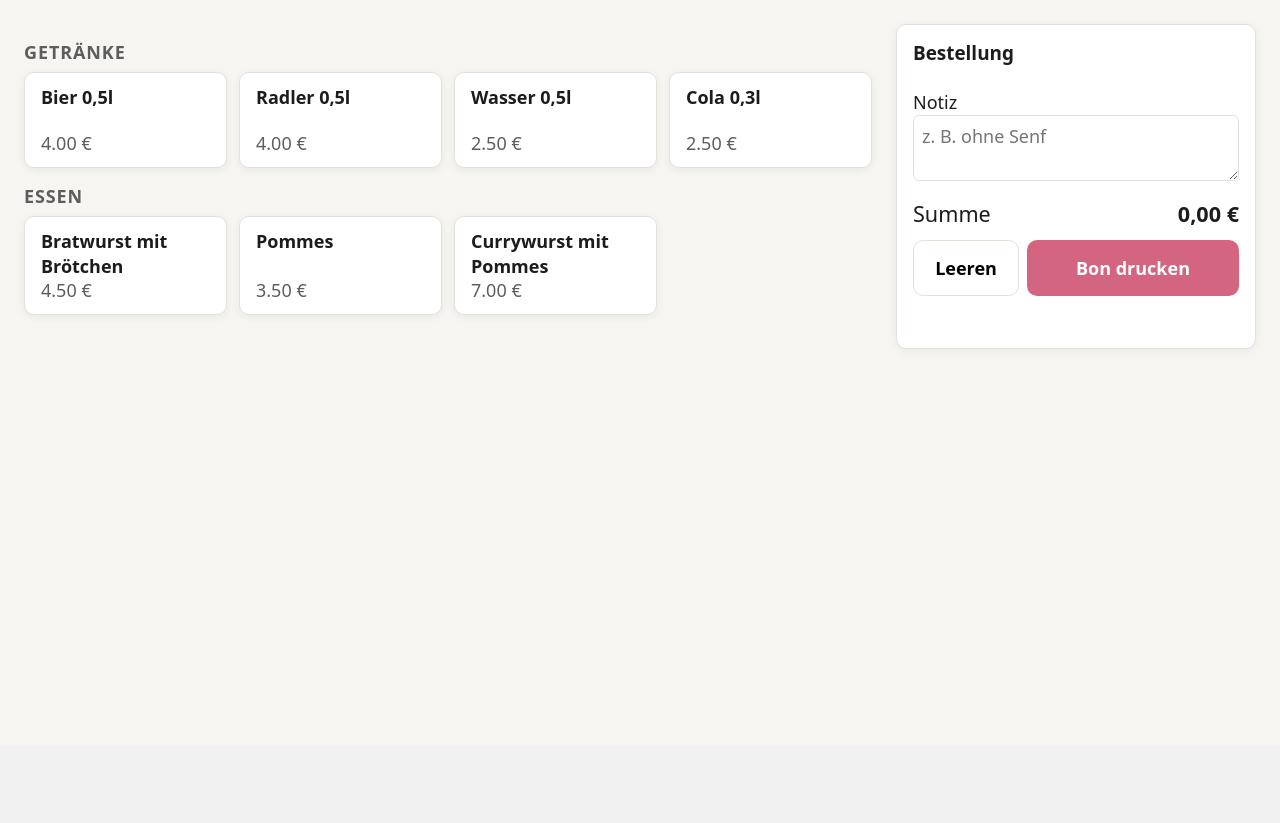
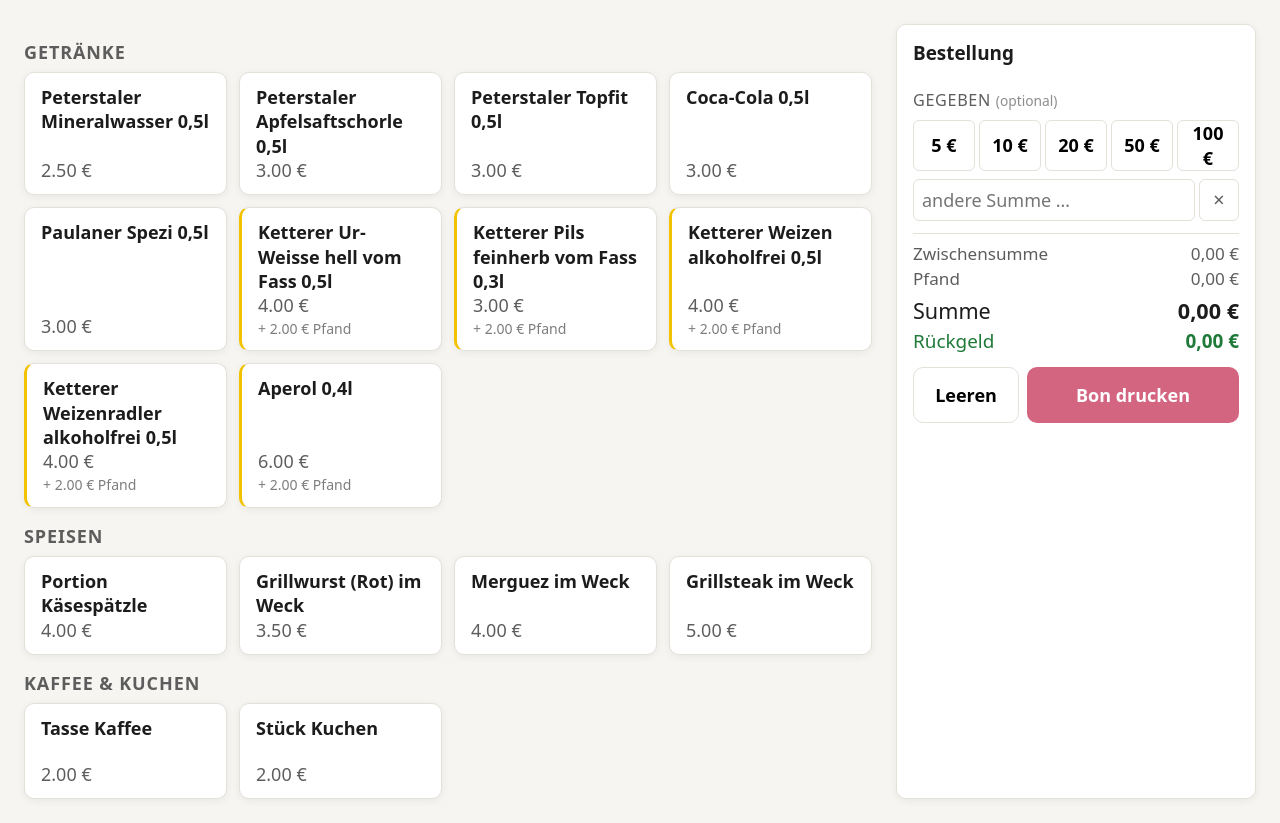
Before and after one commit to mose1020/rto_bonsystem, a Flask app: page / in a window 1280 px wide. Shown: the part 55-878 px from the top of the page. Before the commit the page ends 404 px from the top, so only its background shows below. Run offline with Flask 3, Linux system fonts and the light colour scheme.

Commit message:
update :D

```diff
--- a/app/static/css/app.css
+++ b/app/static/css/app.css
@@ -99,7 +99,20 @@ html, body {
 .product:hover { border-color: var(--c-ink-muted); }
 .product:active { transform: scale(0.98); }
 .product__name { font-weight: 600; }
-.product__price { color: var(--c-ink-muted); }
+.product__price {
+  color: var(--c-ink-muted);
+  display: flex;
+  flex-direction: column;
+  gap: 2px;
+}
+.product__deposit {
+  font-size: 0.78em;
+  color: var(--c-ink-muted);
+  opacity: 0.8;
+}
+.product--deposit {
+  border-left: 3px solid var(--c-accent);
+}
 
 .cart {
   position: sticky;
@@ -144,20 +157,101 @@ html, body {
   cursor: pointer;
 }
 
-.cart__note textarea {
-  width: 100%;
+.cart__tendered {
+  display: flex;
+  flex-direction: column;
+  gap: var(--space-2);
+}
+.cart__tendered-label {
+  font-size: 0.9rem;
+  color: var(--c-ink-muted);
+  text-transform: uppercase;
+  letter-spacing: 0.04em;
+}
+.cart__optional {
+  text-transform: none;
+  letter-spacing: 0;
+  font-size: 0.85em;
+  opacity: 0.7;
+}
+.cart__tendered-buttons {
+  display: grid;
+  grid-template-columns: repeat(5, 1fr);
+  gap: var(--space-1);
+}
+.btn-tender {
+  min-height: 44px;
+  padding: 0 var(--space-2);
+  border: 1px solid var(--c-border);
+  border-radius: var(--radius-sm);
+  background: var(--c-surface);
+  font: inherit;
+  font-weight: 600;
+  cursor: pointer;
+}
+.btn-tender:hover { border-color: var(--c-ink-muted); }
+.btn-tender--active {
+  background: var(--c-accent);
+  border-color: var(--c-accent);
+  color: var(--c-ink);
+}
+.cart__tendered-custom {
+  display: grid;
+  grid-template-columns: 1fr auto;
+  gap: var(--space-1);
+}
+.cart__tendered-custom input {
   padding: var(--space-2);
   border: 1px solid var(--c-border);
   border-radius: var(--radius-sm);
   font: inherit;
-  resize: vertical;
 }
+.btn-clear {
+  min-width: 40px;
+  border: 1px solid var(--c-border);
+  border-radius: var(--radius-sm);
+  background: var(--c-surface);
+  font: inherit;
+  font-size: 1.1rem;
+  line-height: 1;
+  cursor: pointer;
+  color: var(--c-ink-muted);
+}
+.btn-clear:hover { border-color: var(--c-ink-muted); color: var(--c-ink); }
 
+.cart__totals {
+  display: flex;
+  flex-direction: column;
+  gap: 2px;
+  border-top: 1px solid var(--c-border);
+  padding-top: var(--space-2);
+}
+.cart__row-total {
+  display: flex;
+  justify-content: space-between;
+  font-size: 0.95rem;
+  color: var(--c-ink-muted);
+}
 .cart__total {
   display: flex;
   justify-content: space-between;
   font-size: 1.2rem;
+  margin-top: var(--space-1);
 }
+.cart__row-total--change {
+  font-size: 1.05rem;
+  color: var(--c-success);
+  margin-top: 2px;
+}
+.cart__row-total--change strong { font-weight: 700; }
+.cart__row-total--short { color: var(--c-danger); }
+.cart__deposit-hint {
+  display: block;
+  font-size: 0.8em;
+  color: var(--c-ink-muted);
+  opacity: 0.85;
+}
+.cart__name { font-weight: 500; }
 
 .cart__actions { display: grid; grid-template-columns: 1fr 2fr; gap: var(--space-2); }
 
--- a/app/static/js/app.js
+++ b/app/static/js/app.js
@@ -1,37 +1,109 @@
 (() => {
-  const cart = new Map(); // id -> {id, name, price, quantity}
+  const cart = new Map(); // id -> {id, name, price, deposit, quantity}
+  let tendered = null;    // null oder Zahl in EUR
+
   const list = document.getElementById("cart-list");
+  const subtotalEl = document.getElementById("cart-subtotal");
+  const subtotalRow = document.getElementById("cart-subtotal-row");
+  const depositEl = document.getElementById("cart-deposit");
+  const depositRow = document.getElementById("cart-deposit-row");
   const totalEl = document.getElementById("cart-total");
+  const changeEl = document.getElementById("cart-change");
+  const changeRow = document.getElementById("cart-change-row");
   const feedback = document.getElementById("cart-feedback");
   const submitBtn = document.getElementById("cart-submit");
   const clearBtn = document.getElementById("cart-clear");
-  const noteEl = document.getElementById("cart-note");
+  const tenderButtons = document.querySelectorAll(".btn-tender");
+  const tenderCustom = document.getElementById("cart-tendered-custom");
+  const tenderClear = document.getElementById("cart-tendered-clear");
   const printerStatus = document.getElementById("printer-status");
 
   const fmt = (v) => `${v.toFixed(2).replace(".", ",")} €`;
 
+  function currentTotal() {
+    let total = 0;
+    for (const { price, deposit, quantity } of cart.values()) {
+      total += (price + deposit) * quantity;
+    }
+    return total;
+  }
+
   function render() {
     list.innerHTML = "";
-    let total = 0;
-    for (const { id, name, price, quantity } of cart.values()) {
-      total += price * quantity;
+    let subtotal = 0;
+    let depositTotal = 0;
+    for (const { id, name, price, deposit, quantity } of cart.values()) {
+      subtotal += price * quantity;
+      depositTotal += deposit * quantity;
       const li = document.createElement("li");
       li.className = "cart__row";
+      const unitTotal = price + deposit;
+      const depositHint = deposit > 0
+        ? `<small class="cart__deposit-hint">inkl. ${fmt(deposit)} Pfand</small>`
+        : "";
       li.innerHTML = `
         <button class="qty" type="button" aria-label="weniger" data-act="dec" data-id="${id}">−</button>
-        <div><div>${name}</div><small>${fmt(price)} × ${quantity}</small></div>
+        <div>
+          <div class="cart__name">${name}</div>
+          <small>${fmt(unitTotal)} × ${quantity}</small>
+          ${depositHint}
+        </div>
         <button class="qty" type="button" aria-label="mehr" data-act="inc" data-id="${id}">+</button>
       `;
       list.appendChild(li);
     }
+    const total = subtotal + depositTotal;
+    const hasDeposit = depositTotal > 0;
+    subtotalEl.textContent = fmt(subtotal);
+    depositEl.textContent = fmt(depositTotal);
+    subtotalRow.hidden = !hasDeposit;
+    depositRow.hidden = !hasDeposit;
     totalEl.textContent = fmt(total);
     submitBtn.disabled = cart.size === 0;
+    renderChange(total);
   }
 
-  function add(id, name, price) {
+  function renderChange(total) {
+    if (tendered === null || isNaN(tendered)) {
+      changeRow.hidden = true;
+      changeRow.classList.remove("cart__row-total--short");
+      return;
+    }
+    const diff = tendered - total;
+    changeRow.hidden = false;
+    if (diff < 0) {
+      changeEl.textContent = `fehlt ${fmt(Math.abs(diff))}`;
+      changeRow.classList.add("cart__row-total--short");
+    } else {
+      changeEl.textContent = fmt(diff);
+      changeRow.classList.remove("cart__row-total--short");
+    }
+  }
+
+  function setTendered(value, { source } = {}) {
+    if (value === null || value === undefined || value === "" || isNaN(value) || value < 0) {
+      tendered = null;
+    } else {
+      tendered = Number(value);
+    }
+    // Buttons-Highlight aktualisieren
+    tenderButtons.forEach((b) => {
+      const v = parseFloat(b.dataset.value);
+      b.classList.toggle("btn-tender--active", tendered !== null && v === tendered);
+    });
+    // Custom-Input nur leeren, wenn die Aktion vom Button kam
+    if (source === "button") {
+      tenderCustom.value = "";
+    } else if (source === "clear") {
+      tenderCustom.value = "";
+    }
+    renderChange(currentTotal());
+  }
+
+  function add(id, name, price, deposit) {
     const existing = cart.get(id);
     if (existing) existing.quantity += 1;
-    else cart.set(id, { id, name, price, quantity: 1 });
+    else cart.set(id, { id, name, price, deposit, quantity: 1 });
     render();
   }
 
@@ -45,7 +117,12 @@
 
   document.querySelectorAll(".product").forEach((btn) => {
     btn.addEventListener("click", () => {
-      add(btn.dataset.id, btn.dataset.name, parseFloat(btn.dataset.price));
+      add(
+        btn.dataset.id,
+        btn.dataset.name,
+        parseFloat(btn.dataset.price),
+        parseFloat(btn.dataset.deposit || "0"),
+      );
     });
   });
 
@@ -55,9 +132,27 @@
     bump(t.dataset.id, t.dataset.act === "inc" ? 1 : -1);
   });
 
+  tenderButtons.forEach((btn) => {
+    btn.addEventListener("click", () => {
+      const value = parseFloat(btn.dataset.value);
+      // Zweiter Klick auf den gleichen Wert hebt ihn auf
+      if (tendered === value) setTendered(null, { source: "clear" });
+      else setTendered(value, { source: "button" });
+    });
+  });
+
+  tenderCustom.addEventListener("input", () => {
+    const v = parseFloat(tenderCustom.value);
+    setTendered(isNaN(v) ? null : v, { source: "custom" });
+  });
+
+  tenderClear.addEventListener("click", () => {
+    setTendered(null, { source: "clear" });
+  });
+
   clearBtn.addEventListener("click", () => {
     cart.clear();
-    noteEl.value = "";
+    setTendered(null, { source: "clear" });
     feedback.textContent = "";
     feedback.className = "cart__feedback";
     render();
@@ -73,7 +168,7 @@
         headers: { "Content-Type": "application/json" },
         body: JSON.stringify({
           items: [...cart.values()].map(({ id, quantity }) => ({ id, quantity })),
-          note: noteEl.value,
+          tendered: tendered,
         }),
       });
       const data = await res.json();
@@ -84,7 +179,7 @@
         feedback.textContent = `Gedruckt: ${data.order.id}`;
         feedback.className = "cart__feedback cart__feedback--ok";
         cart.clear();
-        noteEl.value = "";
+        setTendered(null, { source: "clear" });
         render();
       }
     } catch (err) {
--- a/app/templates/order.html
+++ b/app/templates/order.html
@@ -7,12 +7,16 @@
       <h2 class="catalog__heading">{{ category.name }}</h2>
       <div class="catalog__grid">
         {% for item in category["items"] %}
-          <button type="button" class="product"
+          <button type="button" class="product{% if item.deposit %} product--deposit{% endif %}"
                   data-id="{{ item.id }}"
                   data-name="{{ item.name }}"
-                  data-price="{{ '%.2f'|format(item.price) }}">
+                  data-price="{{ '%.2f'|format(item.price) }}"
+                  data-deposit="{{ '%.2f'|format(item.deposit or 0) }}">
             <span class="product__name">{{ item.name }}</span>
-            <span class="product__price">{{ '%.2f'|format(item.price) }} €</span>
+            <span class="product__price">
+              {{ '%.2f'|format(item.price) }} €
+              {% if item.deposit %}<small class="product__deposit">+ {{ '%.2f'|format(item.deposit) }} € Pfand</small>{% endif %}
+            </span>
           </button>
         {% endfor %}
       </div>
@@ -22,13 +26,36 @@
   <aside class="cart" aria-label="Warenkorb">
     <h2 class="cart__heading">Bestellung</h2>
     <ul id="cart-list" class="cart__list" aria-live="polite"></ul>
-    <label class="cart__note">
-      Notiz
-      <textarea id="cart-note" rows="2" placeholder="z. B. ohne Senf"></textarea>
-    </label>
-    <div class="cart__total">
-      <span>Summe</span>
-      <strong id="cart-total">0,00 €</strong>
+    <div class="cart__tendered" aria-label="Vom Kunden gegeben">
+      <div class="cart__tendered-label">Gegeben <span class="cart__optional">(optional)</span></div>
+      <div class="cart__tendered-buttons">
+        {% for value in [5, 10, 20, 50, 100] %}
+          <button type="button" class="btn-tender" data-value="{{ value }}">{{ value }} €</button>
+        {% endfor %}
+      </div>
+      <div class="cart__tendered-custom">
+        <input type="number" id="cart-tendered-custom" step="0.10" min="0"
+               placeholder="andere Summe …" inputmode="decimal" autocomplete="off" />
+        <button type="button" id="cart-tendered-clear" class="btn-clear" aria-label="zurücksetzen">×</button>
+      </div>
+    </div>
+    <div class="cart__totals">
+      <div class="cart__row-total" id="cart-subtotal-row" hidden>
+        <span>Zwischensumme</span>
+        <span id="cart-subtotal">0,00 €</span>
+      </div>
+      <div class="cart__row-total" id="cart-deposit-row" hidden>
+        <span>Pfand</span>
+        <span id="cart-deposit">0,00 €</span>
+      </div>
+      <div class="cart__total">
+        <span>Summe</span>
+        <strong id="cart-total">0,00 €</strong>
+      </div>
+      <div class="cart__row-total cart__row-total--change" id="cart-change-row" hidden>
+        <span>Rückgeld</span>
+        <strong id="cart-change">0,00 €</strong>
+      </div>
     </div>
     <div class="cart__actions">
       <button id="cart-clear" type="button" class="btn btn--ghost">Leeren</button>
```
Also changed, not shown: app/routes/orders.py (+8 -2 lines), app/services/order_service.py (+24 -6 lines), app/services/printer_service.py (+40 -16 lines), data/menu.json (+26 -10 lines), docs/backlog.md (+9 -8 lines), tests/test_order_service.py (+45 -2 lines), Bildschirmfoto 2026-04-23 um 12.45.41.png (added), 2 other files.
